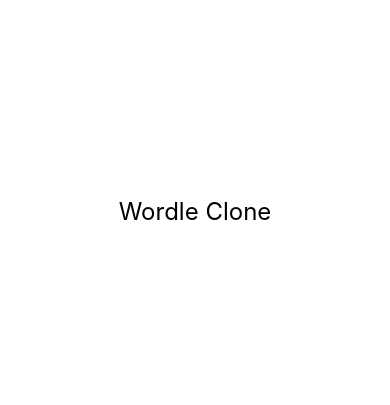
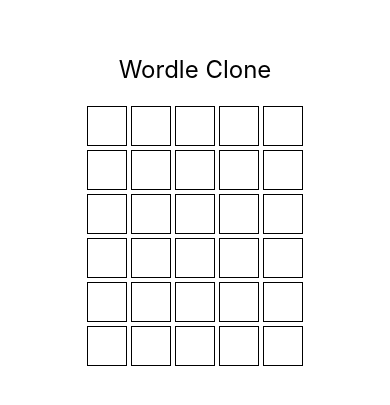
Before and after one commit to cyan-it/wordle, a React Native app: screen / in a window 390 px wide. Shown: the part 201-606 px from the top of the page. Built offline with nearby package versions, Linux system fonts and the light colour scheme.

Commit message:
v2: Add Grid, Row and Cell

```diff
--- a/App.js
+++ b/App.js
@@ -5,6 +5,17 @@
   return (
     <View style={styles.container}>
       <Text style={styles.title}>Wordle Clone</Text>
+      <View style={styles.grid}>
+        {Array.from({ length: 6 }, (_, index) => (
+            <View key={index} style={styles.row}>
+              {Array.from({ length: 5 }, (_, i) => (
+                  <View key={i} style={styles.cell}>
+                    <Text style={styles.cellText}> </Text>
+                  </View>
+              ))}
+            </View>
+        ))}
+      </View>
       <StatusBar style="auto" />
     </View>
   );
@@ -21,4 +32,22 @@
     fontSize: 24,
     marginBottom: 20,
   },
+  grid: {
+    marginBottom: 20,
+  },
+  row: {
+    flexDirection: "row",
+  },
+  cell: {
+    width: 40,
+    height: 40,
+    margin: 2,
+    borderWidth: 1,
+    borderColor: "#000",
+    alignItems: "center",
+    justifyContent: "center",
+  },
+  cellText: {
+    fontSize: 24,
+  },
 });
```
Also changed, not shown: 1 other file (tests, documents, lock files or other folders).
